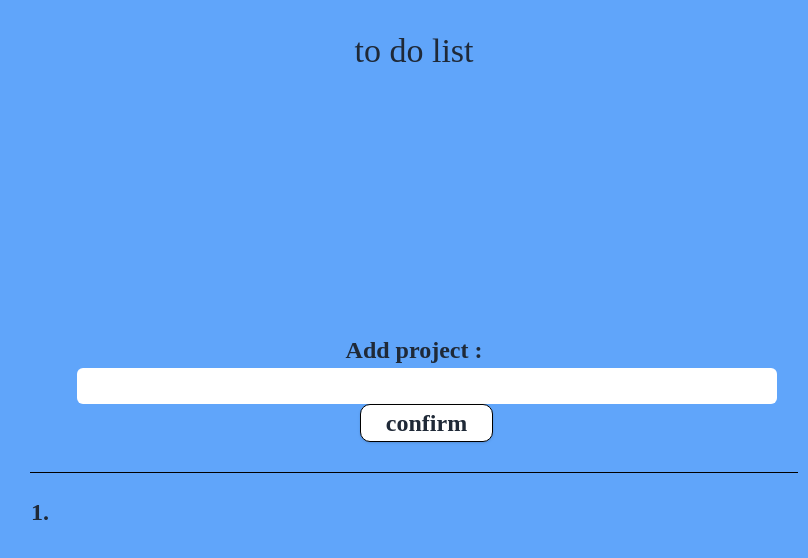
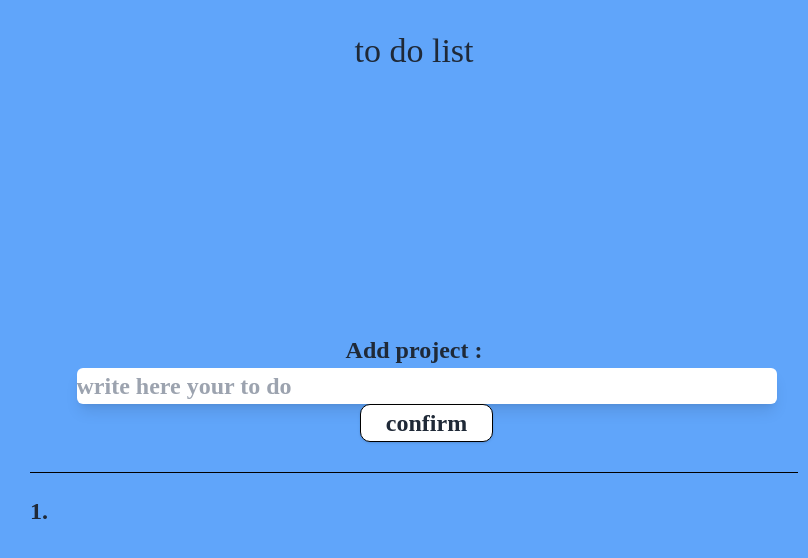
Before and after one commit to mohammadaminS/to-do-list, a React (Create React App) app: page / in a window 1280 px wide. Shown: the top 558 px of the page, without its empty margins (226-1034 px from the left). Built offline with nearby package versions, Linux system fonts and the light colour scheme; a small style sheet from the web is missing.

Commit message:
using use states and consts and fix the confirm button

```diff
--- a/src/components/to-do-compo.jsx
+++ b/src/components/to-do-compo.jsx
@@ -1,22 +1,36 @@
 import react from 'react'
 import 'F:/Amin/programming/test-1/src/App.css';
+import { useState } from 'react';
+
 
 const SubmitCompo = () => {
+    const [TodoText, setTodoText] = useState('');
+    const [DisplayTodo, setDisplayTodo] = useState('');
+    const handleChange = (event) => {
+        setTodoText(event.target.value);
+    }
+    const handleClick = () => {
+      setDisplayTodo(TodoText);
+      setTodoText("");
+    }
+
+
     return (
         <div>
             <h1 className='bg-blue-400 title'>to do list</h1>
         <div className='bg-blue-400 p-64 font-bold text-box-all '>
         <div className='text-box-location'>
-           <form>
-           Add project  : <input name="myInput" className='text-box'/>
-           <button type='submit'className='submit-btn shadow border bg-white' >confirm</button>
-           </form>
+
+           <label>Add project  : </label><input type='text' name="myInput" className='text-box text-black shadow-lg border-collapse border-black' placeholder='write here your to do' value={TodoText} onChange={handleChange}/>
+           <button className='submit-btn shadow border bg-white' onClick={handleClick} >confirm</button>
+
            <hr className='line'></hr>
            <div className='list'>
                 <table className='table-box'>
-                    <th>
-                        1.
-                    </th>
+                    <ul className='block pb-4'>
+                        <li> 1.{DisplayTodo}</li>
+
+                    </ul>
                 </table>
            </div>
         </div>
```
